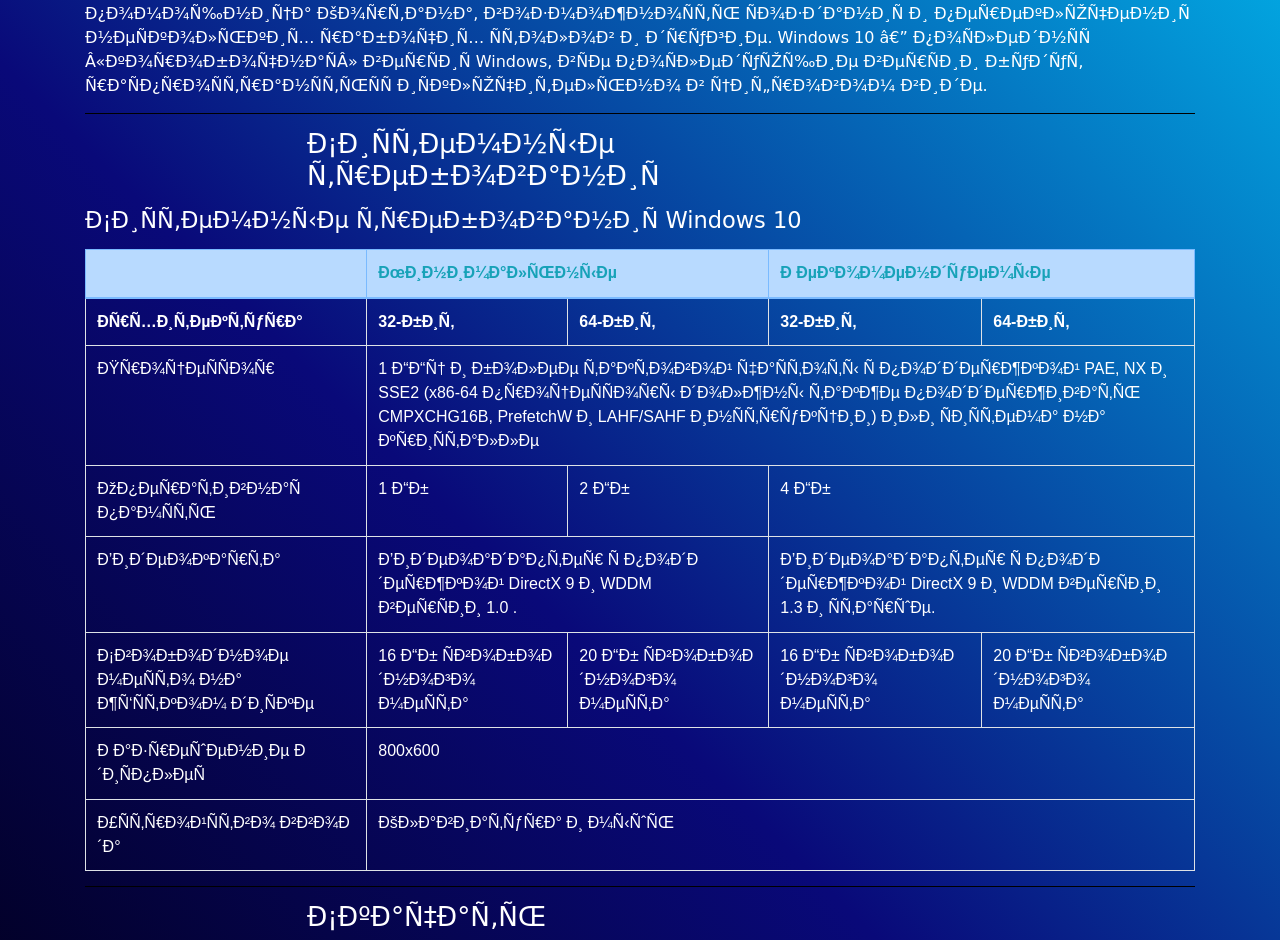
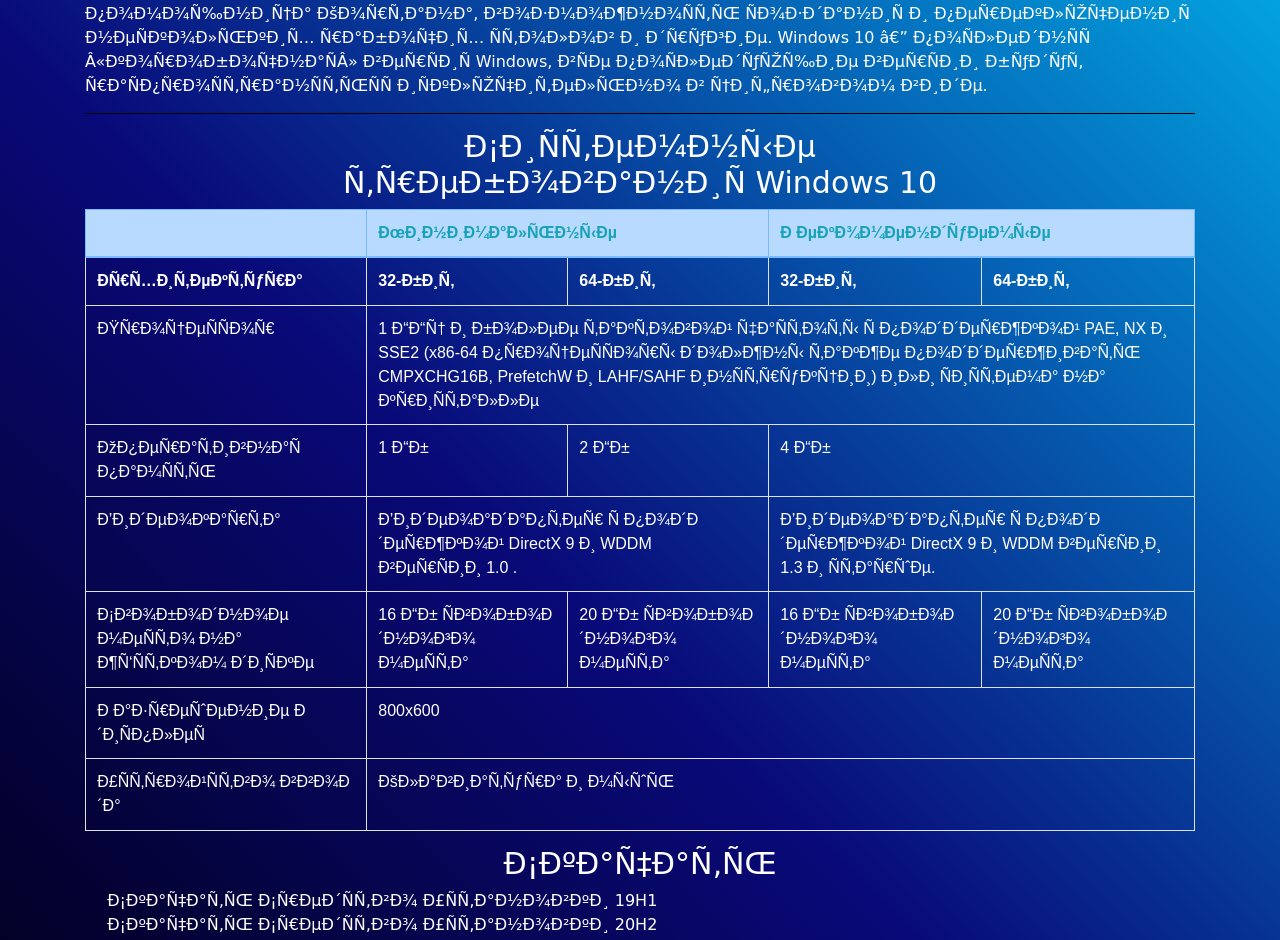
Before and after one commit to agent-kgb-228/o-windows, a plain HTML site: page Windows/Windows10/index.html in a window 1280 px wide. Shown: the part 542-1482 px from the top of the page. Drawn offline with nearby package versions, Linux system fonts and the light colour scheme; a script that the page names is missing; files whose address does not match are found by name; a web font is replaced by a local one.

Commit message:
04.05.2021

```diff
--- a/Windows/Windows10/index.html
+++ b/Windows/Windows10/index.html
@@ -67,12 +67,12 @@
                 Windows 10 — последняя «коробочная» версия Windows, все последующие версии будут распространяться
                 исключительно в цифровом виде.</p>
             <hr color="black">
-            <p>
-            <h3>Системные требования</h3>
-            </p>
-            <p>
-            <h4>Системные требования Windows 10</h4>
-            </p>
+
+
+
+
+            <h2>Системные требования Windows 10</h2>
+            <div class="wer">
             <table border="1" rules="all" class="table text-info table-bordered oon">
                 <thead class="table-primary">
                 <tr>
@@ -129,10 +129,10 @@
                 </tr>
                 </tbody>
             </table>
+           </div>
 
-            <hr color="black">
 
-            <h3>Скачать</h3>
+            <h2>Скачать</h2>
 
             <a href="MediaCreationTool1909 .exe">Скачать Средство Установки 19H1 </a><br>
             <a href="MediaCreationTool20H2.exe">Скачать Средство Установки 20H2 </a>
```
Also changed, not shown: Windows/Windows-XP/index.html (+4 -3 lines), Windows/Windows7/index.html (+3 -3 lines), Windows/Windows8/index.html (+2 -1 lines).
